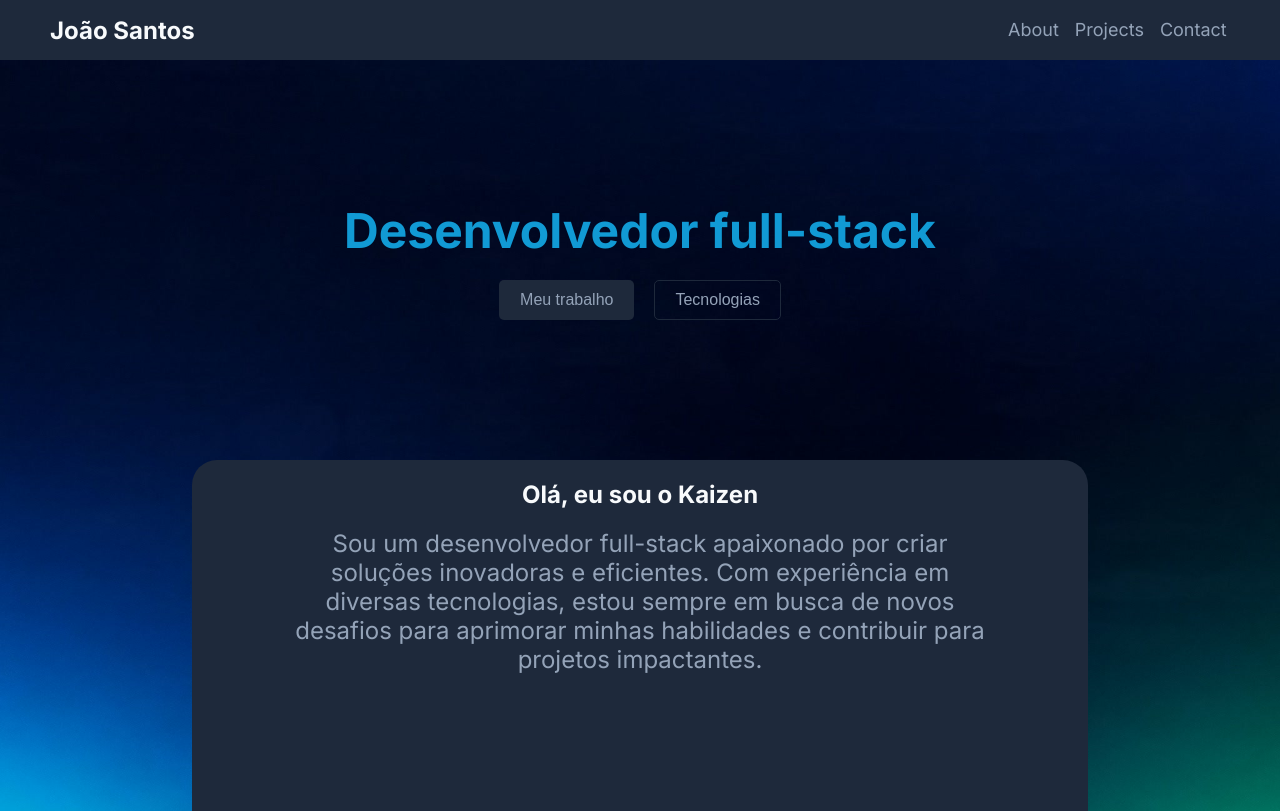
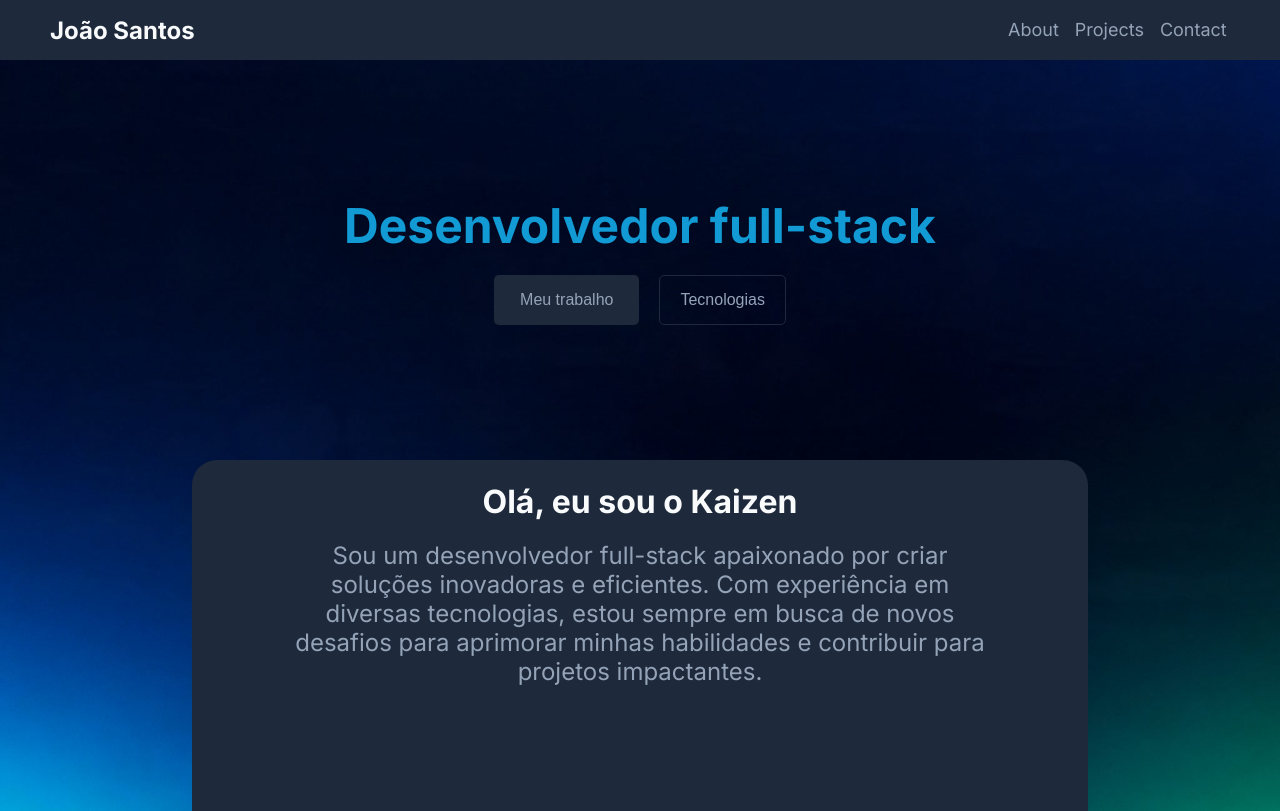
Before and after one commit to JoaoSantosK/portfolio, a React (Vite) app: page / in a window 1280 px wide. Built offline with nearby package versions, Linux system fonts and the light colour scheme.

Commit message:
MainContent adds
Adição de novos efeitos (principalmente hover) e alteração no botão: "Meu trabalho", testando dinâmica em telas menores e preparando para fazer o ajuste final desta aba (por enquanto).

```diff
--- a/src/components/MainContent/MainContent.css
+++ b/src/components/MainContent/MainContent.css
@@ -22,7 +22,7 @@ main h1 {
 }
 
 button.btn-my-job {
-    padding: 10px 20px;
+    padding: 15px 25px;
     font-size: 16px;
     color: var(--color-text-secondary);
     background-color: var(--color-surface);
@@ -45,17 +45,18 @@ button.btn-tech {
     border: 1px solid var(--color-surface);
     border-radius: 5px;
     cursor: pointer;
-    transition: background-color 0.3s ease, color 0.3s ease;
+    transition: background-color 0.3s ease, color 0.3s ease, border 1.2s ease;
 }
 
 button.btn-tech:hover {
     background-color: var(--color-surface);
     color: var(--color-primary);
+    border: 1px solid white;
 }
 
 section.intro-card {
     position: relative;
-    top: 140px;
+    top: 135px;
     display: flex;
     flex-direction: column;
     align-items: center;
@@ -67,12 +68,31 @@ section.intro-card {
     border-top-left-radius: 25px;
     border-top-right-radius: 25px;
     padding: 0 2%;
+    border: 2px solid transparent;
+    transition: 0.8s ease;
+}
+
+section.intro-card:hover {
+    border-top: 2px solid var(--color-primary);
+    border-left: 2px solid var(--color-primary);
+    border-right: 2px solid var(--color-primary);
+    box-shadow: 0px -7px 13px 6px rgba(1,56,84,0.8);
+    -webkit-box-shadow: 0px -7px 13px 6px rgba(1,56,84,0.8);
+    -moz-box-shadow: 0px -7px 13px 6px rgba(1,56,84,0.8);
 }
 
 section.intro-card h2 {
     color: var(--color-text);
-    font-size: 24px;
+    font-size: 32px;
     margin: 20px 0;
+}
+
+section.intro-card:hover h2 {
+    background: linear-gradient(to right, var(--color-primary) 0%, var(--color-text) 50%, var(--color-text-secondary) 70%);
+    background-clip: text;
+    -webkit-background-clip: text;
+    -webkit-text-fill-color: transparent;
+    transition: 1.2s ease;
 }
 
 section.intro-card p {
```
